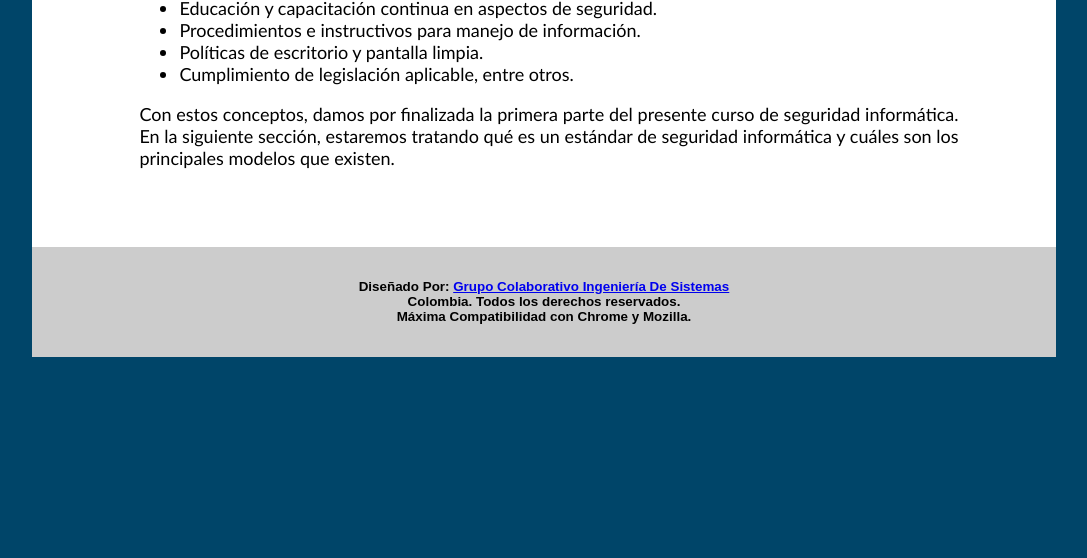
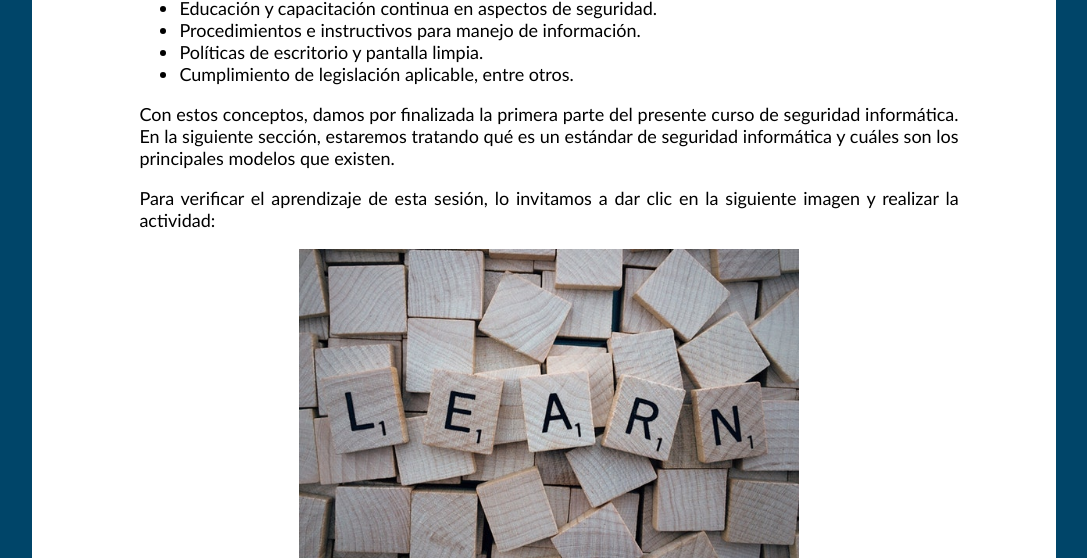
Before and after one commit to luisgv01/Ovi, a plain HTML site: page conceseguinf.html in a window 1280 px wide. Shown: the part 6112-6670 px from the top of the page, without its empty margins (96-1183 px from the left). Before the commit the page ends 6494 px from the top, so only its background shows below. Drawn offline with Linux system fonts and the light colour scheme; a script that the page names is missing.

Commit message:
Actividad 1
Se agrega una actividad de completar para la primera sesión del Ovi, queda pendiente una sopa de letras hecha por el compañero césar.

```diff
--- a/conceseguinf.html
+++ b/conceseguinf.html
@@ -169,6 +169,8 @@
             </ul>
 
             <p>Con estos conceptos, damos por finalizada la primera parte del presente curso de seguridad informática.  En la siguiente sección, estaremos tratando qué es un estándar de seguridad informática y cuáles son los principales modelos que existen.</p>
+            <p>Para verificar el aprendizaje de esta sesión, lo invitamos a dar clic en la siguiente imagen y realizar la actividad:</p>
+            <p align="center"><a href="http://clic.xtec.cat/db/jclicApplet.jsp?project=https://dl.dropbox.com/s/waz4i1enoxxiszx/ovi.jclic.zip"><img id="imagenes" src="img/learn.jpeg"></a></p>
         </article>
         </section>
         <section id="presentacion2"><p>&nbsp;</p></section>
```
Also changed, not shown: img/learn.jpeg (added).
